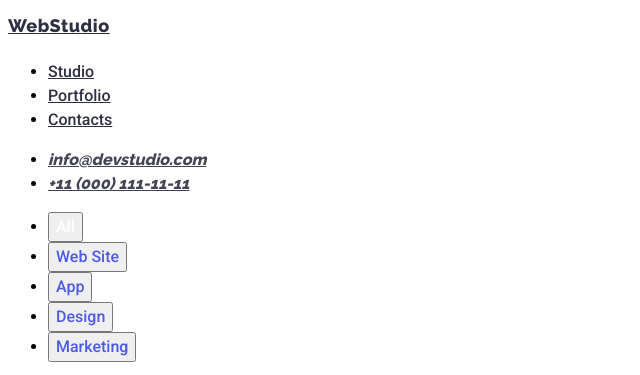
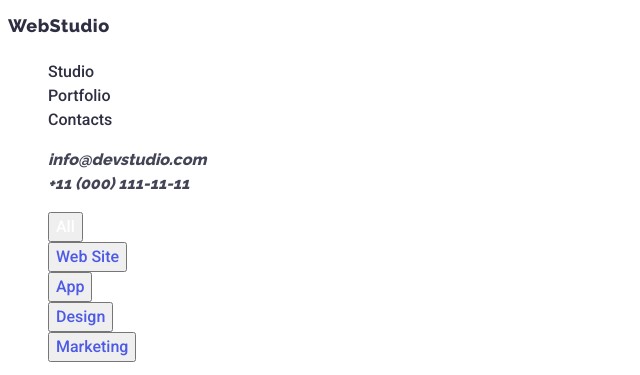
Before and after one commit to Terrenss/goit-markup-hw-02, a plain HTML site: page portfolio.html in a window 1280 px wide. Shown: the top 375 px of the page, 0-640 px from the left. Drawn offline with Linux system fonts and the light colour scheme.

Commit message:
finish before hover!!!

```diff
--- a/css/styles.css
+++ b/css/styles.css
@@ -148,6 +148,14 @@ body {
   background: #ffffff;
 }
 
+.list {
+  list-style: none;
+}
+
+.link-deco {
+  text-decoration: none;
+}
+
 /* Hero Section */
 
 .hero-background {
--- a/portfolio.html
+++ b/portfolio.html
@@ -17,24 +17,26 @@
     <!-- Header -->
     <header class="header">
       <nav>
-        <a class="header-logo" href="./index.html">WebStudio</a>
-        <ul class="header-list">
-          <li><a href="" class="header-list-item1">Studio</a></li>
+        <a class="header-logo link-deco" href="./index.html">WebStudio</a>
+        <ul class="header-list list">
+          <li><a href="" class="header-list-item1 link-deco">Studio</a></li>
           <li>
-            <a href="./portfolio.html" class="header-list-item2">Portfolio</a>
+            <a href="./portfolio.html" class="header-list-item2 link-deco"
+              >Portfolio</a
+            >
           </li>
-          <li><a href="" class="header-list-item3">Contacts</a></li>
+          <li><a href="" class="header-list-item3 link-deco">Contacts</a></li>
         </ul>
       </nav>
       <address>
-        <ul>
+        <ul class="list">
           <li>
-            <a href="mailto:info@devstudio.com" class="header-mail"
+            <a href="mailto:info@devstudio.com" class="header-mail link-deco"
               >info@devstudio.com</a
             >
           </li>
           <li>
-            <a href="tel:+110001111111" class="header-tel"
+            <a href="tel:+110001111111" class="header-tel link-deco"
               >+11 (000) 111-11-11</a
             >
           </li>
@@ -45,7 +47,7 @@
     <main>
       <!-- Buttons section -->
       <section>
-        <ul class="button-sections">
+        <ul class="button-sections list">
           <li><button type="button" class="button-item1">All</button></li>
           <li><button type="button" class="button-item2">Web Site</button></li>
           <li><button type="button" class="button-item3">App</button></li>
@@ -57,7 +59,7 @@
 
       <!--Foto Section 1 -->
       <section>
-        <ul>
+        <ul class="list">
           <li>
             <img
               src="./images/banking-min.jpg"
@@ -94,7 +96,7 @@
 
       <!-- Foto Section 2 -->
       <section>
-        <ul>
+        <ul class="list">
           <li>
             <img
               src="./images/taxy-min.jpg"
@@ -131,7 +133,7 @@
 
       <!-- Foto Section 3 -->
       <section>
-        <ul>
+        <ul class="list">
           <li>
             <img
               src="./images/instagram-min.jpg"
@@ -169,7 +171,7 @@
 
     <!-- Footer -->
     <footer class="background-footer">
-      <a href="./index.html" class="footer-title">WebStudio</a>
+      <a href="./index.html" class="footer-title link-deco">WebStudio</a>
       <p class="footer-text">
         Increase the flow of customers and sales for your business with digital
         marketing & growth solutions.
```
Also changed, not shown: index.html (+14 -12 lines).
